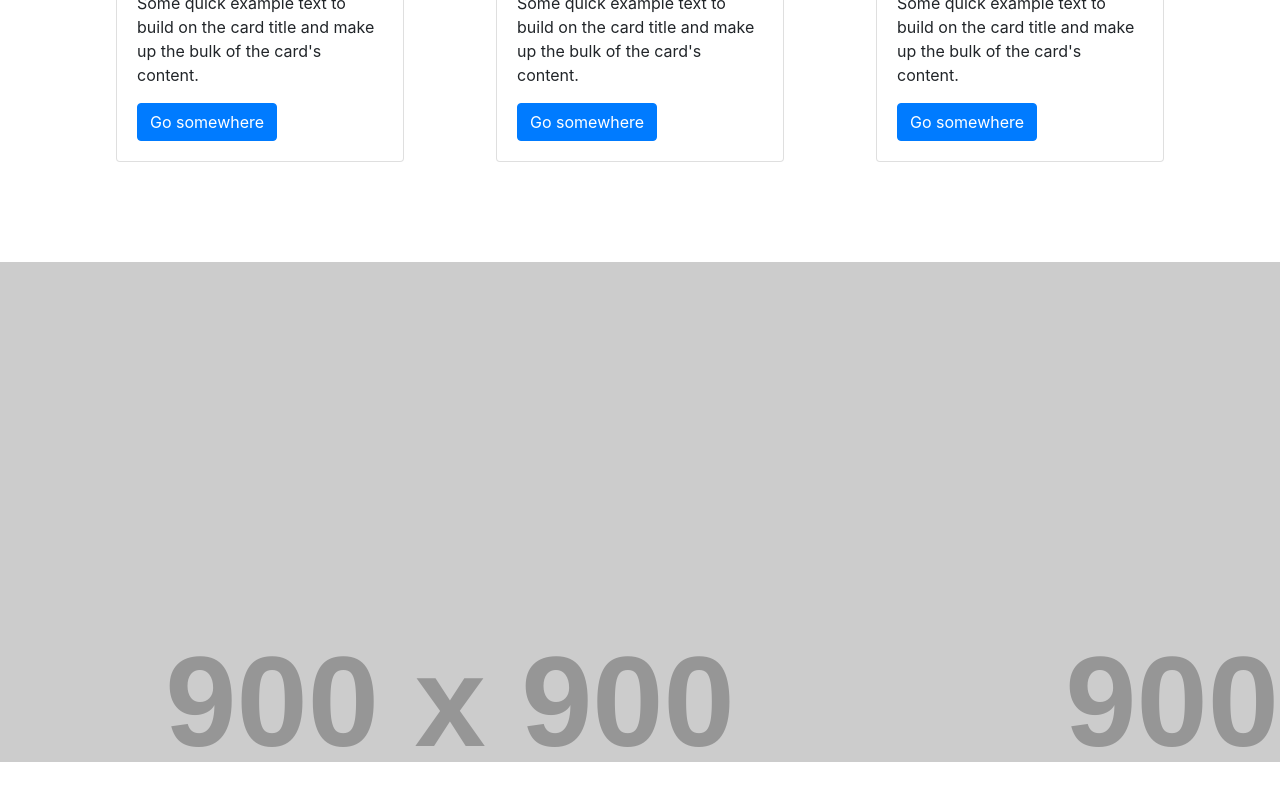
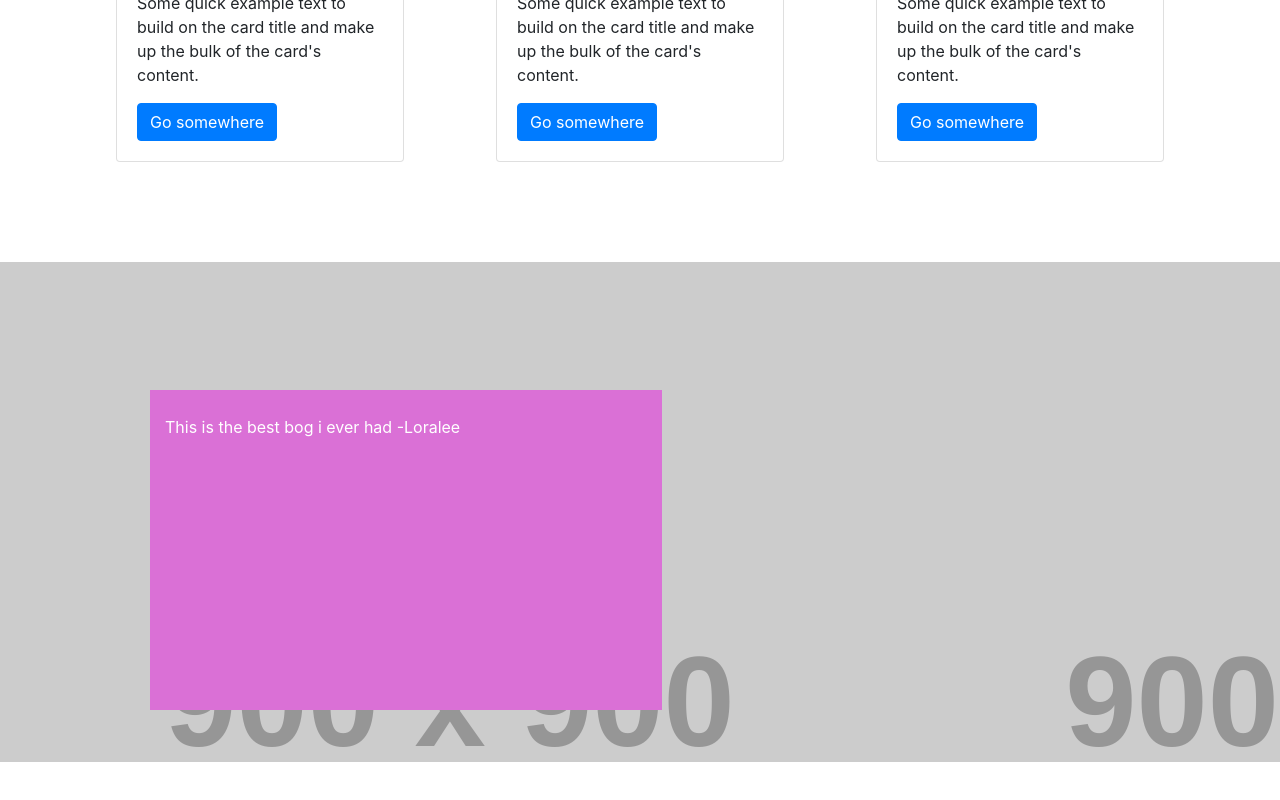
Before and after one commit to benklinton/Soffe-Doodles, a React (Create React App) app in the folder soffe-doodles/: page / in a window 1280 px wide. Shown: the part 2346-3146 px from the top of the page. Built offline with nearby package versions, Linux system fonts and the light colour scheme.

Commit message:
fixed testimonal component

```diff
--- a/soffe-doodles/src/components/testimonial/index.js
+++ b/soffe-doodles/src/components/testimonial/index.js
@@ -4,7 +4,12 @@ import './style.css';
 function Testimonial () {
     return (
         <div className="fluid-container bg-content">
-
+            <div className="container-style col-md-8 mb-5">
+                    <p>
+                        This is the best bog i ever had
+                        -Loralee
+                    </p>
+            </div>
         </div>
     )
 }
--- a/soffe-doodles/src/components/testimonial/style.css
+++ b/soffe-doodles/src/components/testimonial/style.css
@@ -4,3 +4,15 @@
     margin-bottom: 100px;
     height: 500px;
 }
+
+.container-style {
+    padding-bottom: 25px;
+    padding-top: 25px;
+    background-color: orchid;
+    color: white;
+    margin-left: 150px;
+    width: 40%;
+    height: 40%;
+    position: absolute;
+    margin-top: 8rem;
+}
```
